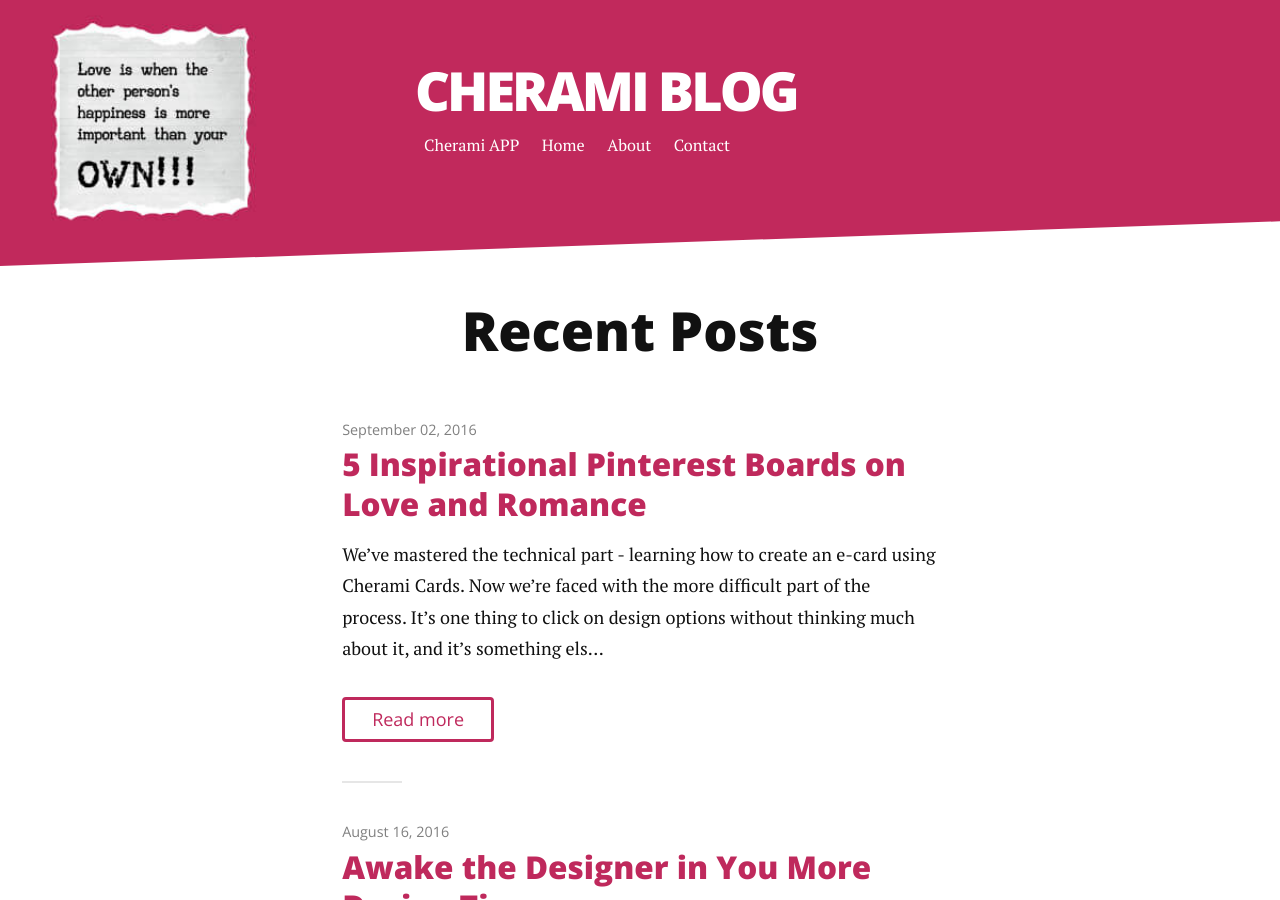
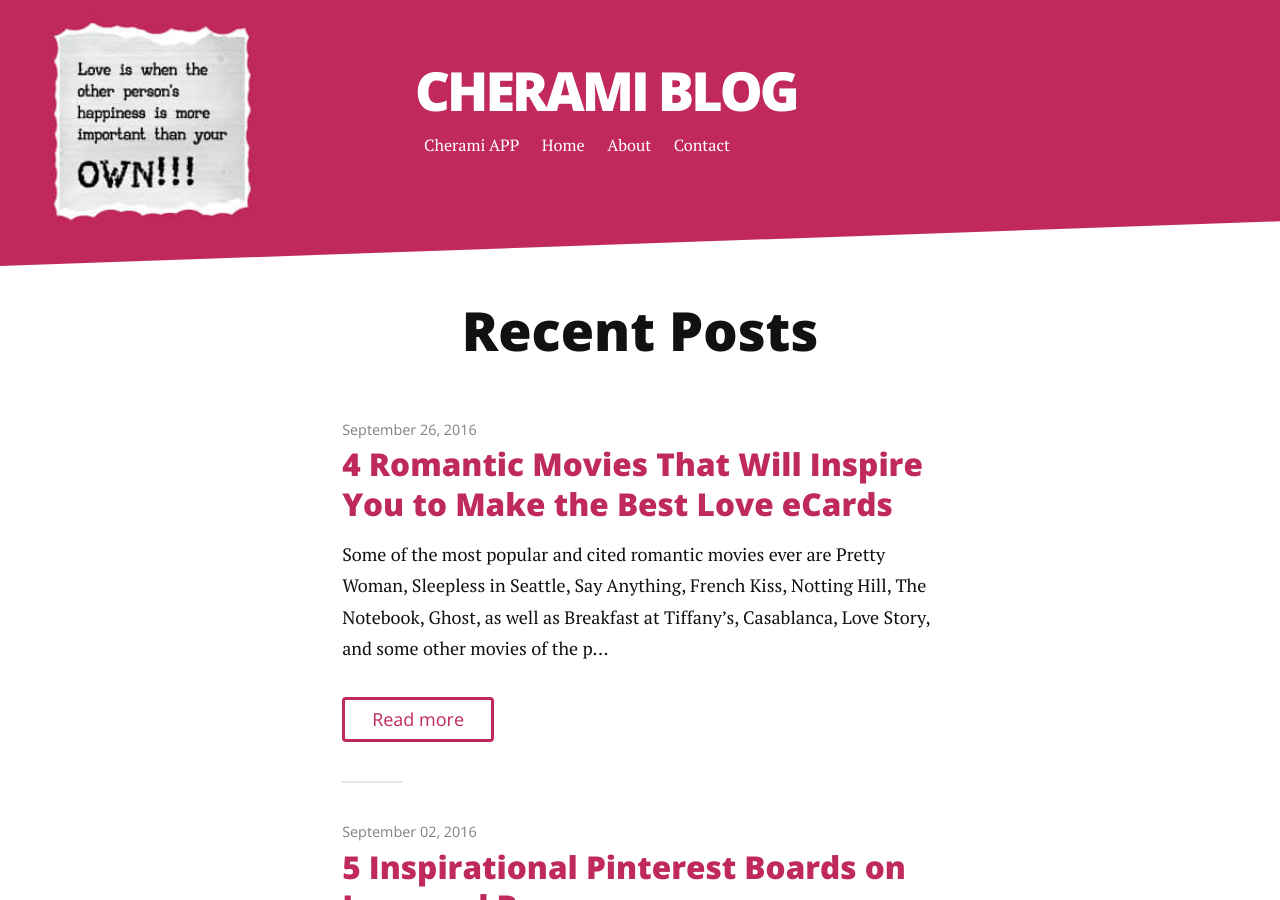
Before and after one commit to CheramiCards/blog, a Jekyll site: the page built from index.html, in a window 1280 px wide and 900 px high. Built offline with Jekyll 4.4.1, drawn with Linux system fonts in a browser that asks for light colours; nearby versions of some CDN libraries; the list of posts is cut into pages by our own code; some of the changed lines change nothing that is shown.

Commit message:
Update 2016-09-26-4-Romantic-Movies-That-Will-Inspire-You-to-Make-the-Best-Love-eCards.markdown

```diff
--- a/_posts/2016-09-26-4-Romantic-Movies-That-Will-Inspire-You-to-Make-the-Best-Love-eCards.markdown
+++ b/_posts/2016-09-26-4-Romantic-Movies-That-Will-Inspire-You-to-Make-the-Best-Love-eCards.markdown
@@ -2,5 +2,26 @@
 layout: post
 title: 4 Romantic Movies That Will Inspire You to Make the Best Love eCards
 date: 2016-09-26
-published: false
+published: true
 ---
+
+![cherami bottle](http://blog.cherami.cards/assets/img/cherami-bottle.png#center)
+
+Some of the most popular and cited romantic movies ever are Pretty Woman, Sleepless in Seattle, Say Anything, French Kiss, Notting Hill, The Notebook, Ghost, as well as Breakfast at Tiffany’s, Casablanca, Love Story, and some other movies of the previous decades. And though we agree that these rightfully belong to the very top of the romantic movie genre, today we’ll talk about four movies that do not so commonly make it in “the best of romance films” articles.
+
+So, why do we choose to talk about these less known flicks, if we mean to inspire you to make the BEST love ecards on the planet? The reason is quite simple. Cards and letters have a very special role in each of the following movies, so today we’ll use these fun examples to discuss the importance of the written word on paper, and how it can inspire love and bring people together.
+
+Mamma Mia!
+
+This is the story of a young girl, Sophie, who lives a carefree life on a beautiful Greek island with her mom, and is about to be married. Ever since she started dreaming about marriage (as many girls do from the moment they start playing with dolls), she had one grand wish: to have her father walk her down the aisle. But the problem is - she doesn’t know who her father is and her mom is very secretive about it. Sophie thus resorts to spying and deception: she reads her mom’s diary in secret, finds out who her mother was involved with in the past, and writes three letters to three potential dads inviting them to her own wedding, which causes a big mess for all involved. But if you watch the movie until the end (and you most certainly will, because it is so uplifting), you’ll see the true power of the written words and how they helped make everyone’s life perfect.
+Letters to Juliet
+
+It’s interesting to note that the same actress who plays in Mamma Mia! also stars in this movie, and her name is again Sophie. There must be some secret connection between this name and letter writing. But even if your name is not Sophie, don’t turn your back on letters and cards. Sometimes they are the best way to express emotions and even find your true love, as you can see from this movie. Sophie goes on a supposedly romantic trip to Verona with her always busy fiance, and while inspecting a wall where heart-broken people leave letters to Shakespeare’s Juliet, she discovers a beautiful love note written some 50 years ago by a woman named Claire. The beauty of the letter inspires Sophie to write back to Claire, and this sets a number of emotional (rather than rational) actions in motion, which result in both Sophie and Claire finding the loves of their lives.
+Message in a Bottle
+
+Women today often complain that all the romantic men have disappeared. So, when a man does something even remotely romantic, like place a letter full of love, apology and remorse in a bottle and sends it on its fated course in the sea (as Kevin Costner’s character in this movie does), women are bound to gasp in awe and immediately publish the gesture as major news. But that’s not enough. The beautiful journalist who discovered the love note, Theresa, will not find peace until she tracks down the romantic author of the message in the bottle. From then on, we can pretty much guess what happens, right? Once again love is brought on by words.
+P.S I Love You
+
+Though the main premise of this movie is a bit morbid, it somehow manages to make us experience only the full power of true, unselfish love. Holly, the main character, experiences deep sorrow when her loving husband dies, and similarly to most people in such situations, she thinks she’ll never be able to go on living a normal, happy life. But on the day of her 30th birthday she receives a letter from her now passed husband, and needless to say, she’s in shock. Soon it turns out he prepared a bunch of these beautiful notes in advance, when he knew he was dying, in order to prepare her for the life without him. So, with the help of letters that keep popping up, he helps her let go of him and rediscover new life (including the possibility of new love). A pretty creative, non-standard and loving way to use letters!
+
+Though the catalyst for action in all of these movies are paper letters, there’s no need to shy away from the inevitable: the fact that we’re turning to digital in all spheres of our lives. And though our emotions will never be digitized, we should certainly use all the help we can get online to inspire deep emotions and get to those we love. Hence, watch these recommendations we prepared for you today, and then head over to Cherami Cards with all the creativity and emotion you’ve got!
```
